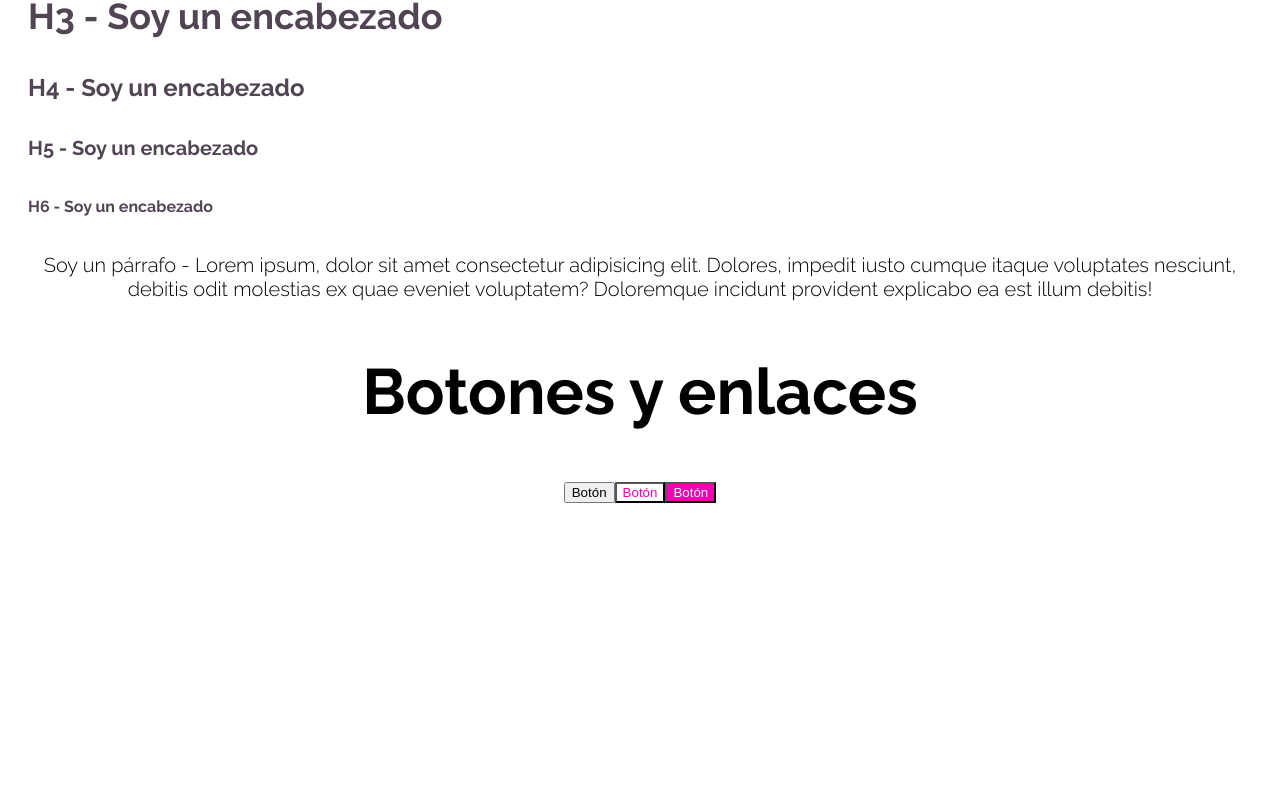
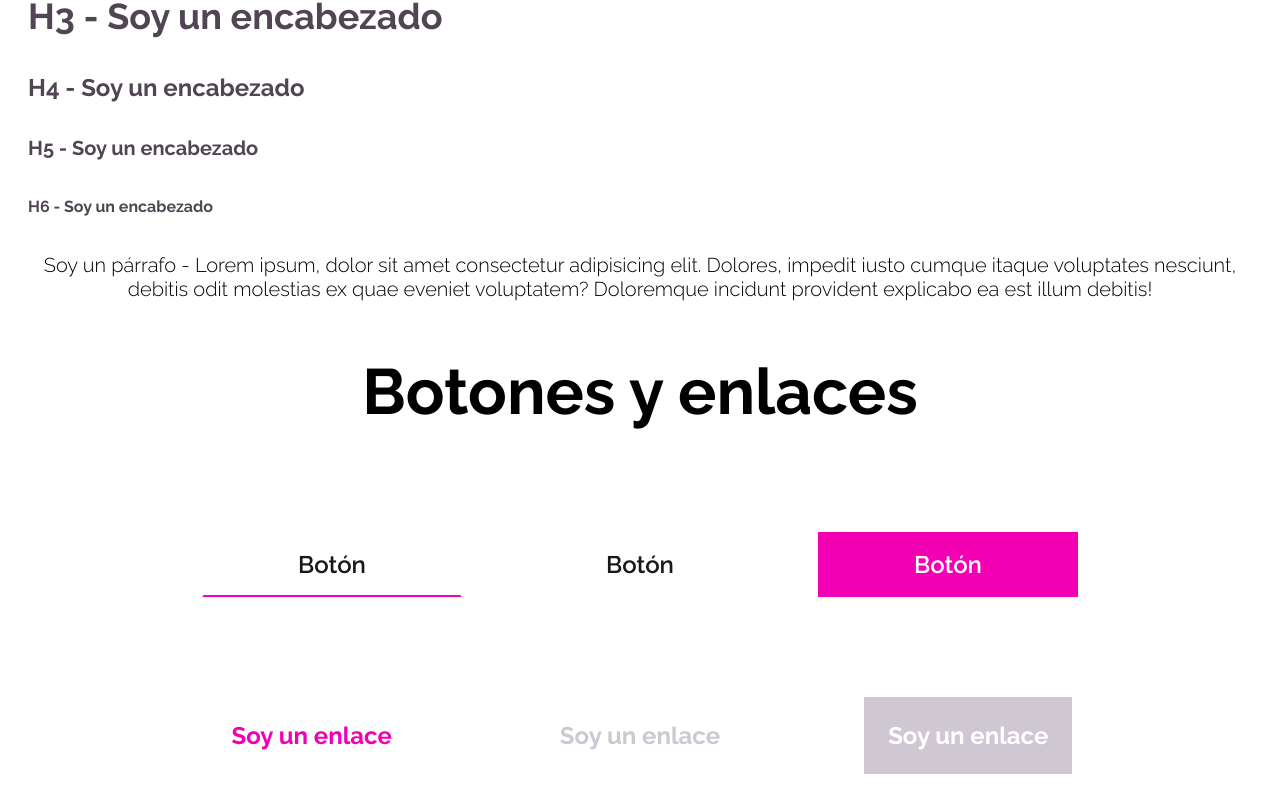
Before and after one commit to RosaMonro/project-gamma, a React (Vite) app: page /styleguide in a window 1280 px wide. Shown: the part 1426-2238 px from the top of the page. Before the commit the page ends 1957 px from the top, so only its background shows below. Built offline with nearby package versions, Linux system fonts and the light colour scheme.

Commit message:
Botones y enlaces

```diff
--- a/src/components/Btn/Btn.jsx
+++ b/src/components/Btn/Btn.jsx
@@ -3,15 +3,15 @@ import './Btn.scss'
 export default function Button () {
     return <>
         <div>
-            <button className="btn--primary">Botón</button>
-            <button className="btn--secondary">Botón</button>
-            <button className="btn--cta">Botón</button>
+            <button className="btn  btn--primary">Botón</button>
+            <button className="btn  btn--secondary">Botón</button>
+            <button className="btn  btn--cta">Botón</button>
         </div>
 
         <div>
-            <a href=""></a>
-            <a href=""></a>
-            <a href=""></a>
+            <a className="link  link--primary" href="">Soy un enlace</a>
+            <a className="link  link--secondary" href="">Soy un enlace</a>
+            <a className="link  link--cta" href="">Soy un enlace</a>
         </div>
     </>
 }
--- a/src/components/Btn/Btn.scss
+++ b/src/components/Btn/Btn.scss
@@ -3,26 +3,83 @@
 .btn{
     width: 260px;
     height: 65px;
+    max-width: 275px;
     font-family: $font-primary;
     font-size: $font-size-m;
-    font-weight: $font-bold;
+    font-weight: $font-semibold;
+    border: none;
+    text-align: center;
+    text-decoration: none;
+    cursor: pointer;
+    margin: 50px 24px 50px 24px;
 
     &--primary {
+        background-color: $color-white;
+        color: $color-black;
+        border-bottom: 2px $color-fucsia solid;
+        border-top: 2px $color-white solid;
+        border-left: 2px $color-white solid;
+        border-right: 2px $color-white solid;
 
+        &:hover {
+            border: 2px $color-fucsia solid;
+        }
     }
 
     &--secondary {
         background-color: $color-white;
-        color: $color-fucsia;
+        color: $color-black;
+        border: 2px $color-white solid;
+
+        &:hover {
+            border: 2px $color-grey-2 solid;
+            color: $color-grey-2;
+        }
     }
 
     &--cta {
         background-color: $color-fucsia;
         color: $color-white;
+        border: 2px $color-fucsia solid;
+
+        &:hover {
+            background-color: $color-white;
+            color: $color-fucsia;
+        }
+    }
+}
+
+.link {
+    margin: 50px 60px 50px 60px;
+    display: inline-block;
+    padding: 24px;
+    font-family: $font-primary;
+    font-size: $font-size-m;
+    font-weight: $font-bold;
+    text-decoration: none;
+    cursor: pointer;
+
+    &--primary {
+        color: $color-fucsia;
     }
 
+    &--secondary {
+        color: $color-grey-2;
+
+        &:hover {
+            color: $color-fucsia;
+        }
+    }
+
+    &--cta {
+        color: $color-white;
+        background-color: $color-grey-2;
+
+        &:hover {
+            color: $color-black;
+        }
+    }
 }
 
-
-
-//los botones no heredan tipografía de body. Hay q poner la font family
+//los botones no heredan tipografía de body. Hay q poner
+//la font-family
```
